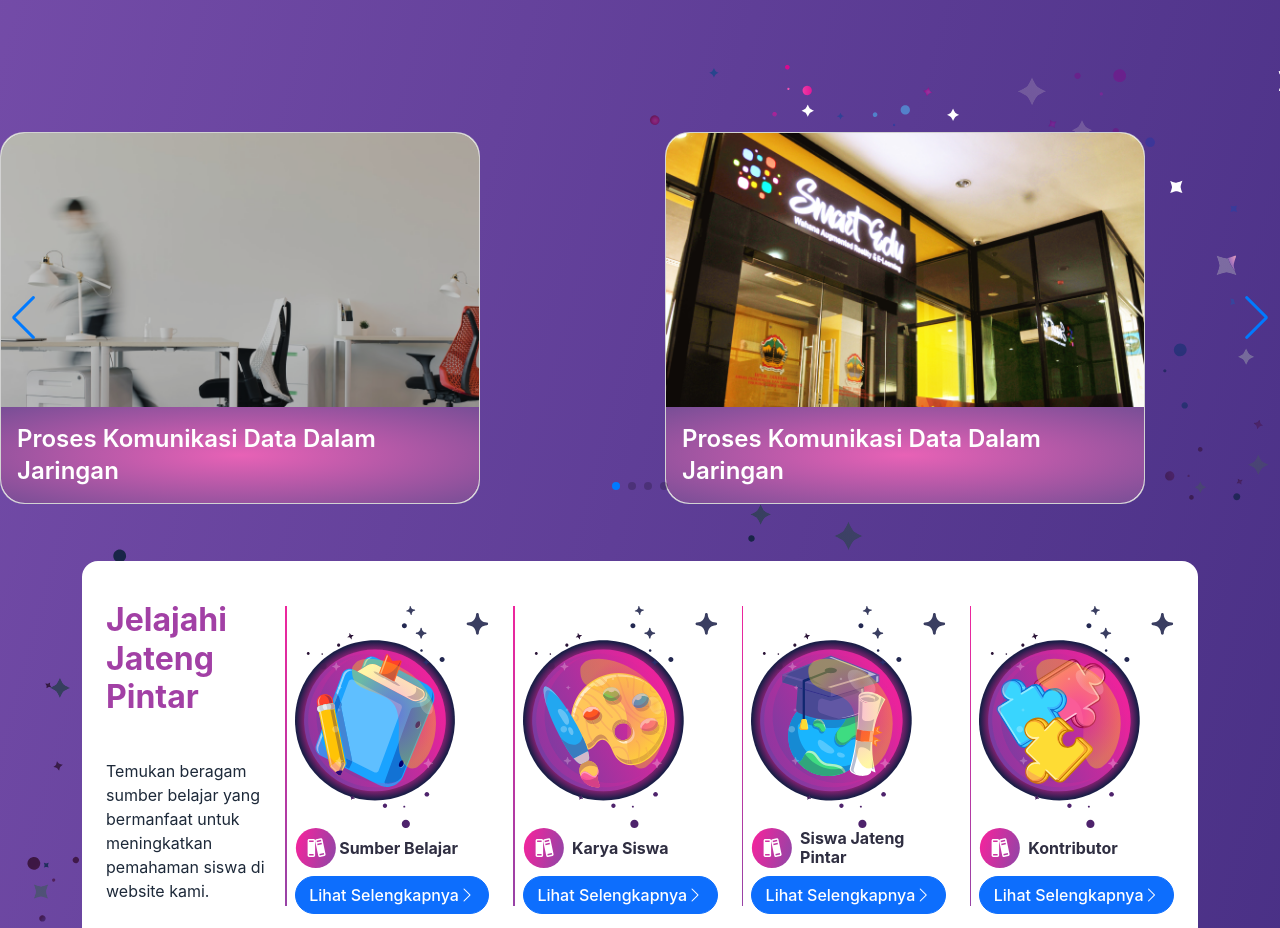
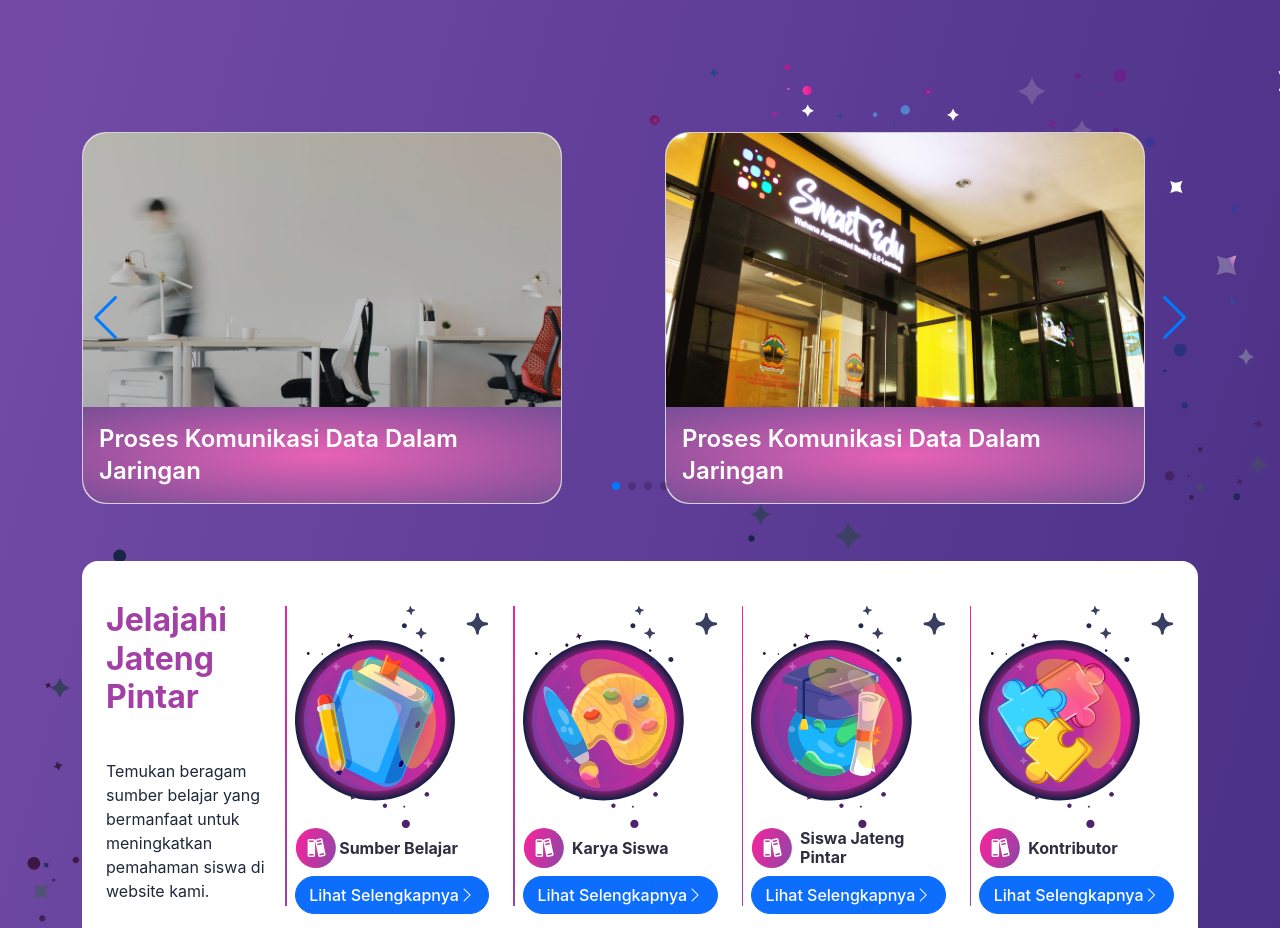
Before and after one commit to yandi-nugraha/FE-Jateng-Pintar-Vue-Revisi, a Vue app: page / in a window 1280 px wide. Shown: the part 800-1728 px from the top of the page. Built offline with nearby package versions, Linux system fonts and the light colour scheme.

Commit message:
update link wahana

```diff
--- a/src/components/HomeBody.vue
+++ b/src/components/HomeBody.vue
@@ -20,6 +20,7 @@
     </section>
 
     <section class="carousel-article">
+      <div class="container">
         <swiper
           :slidesPerView="1"
           :spaceBetween="10"
@@ -111,6 +112,7 @@
             </div>
           </swiper-slide>
         </swiper>
+      </div>
     </section>
 
     <section class="all-menu">
@@ -258,7 +260,7 @@
             </a>
             <a
               target="_blank"
-              href="https://sistem-permohonan.teknoreka.com/"
+              href="https://wahana.jateng-pintar.teknoreka.com/"
               class="btn btn-primary rounded-pill d-flex flex-row justify-content-between align-items-center"
             >
               <img class="img-logo-left" src="../assets/logo-jateng.svg" />
```
Lines whose indentation alone changed are shown as unchanged.
